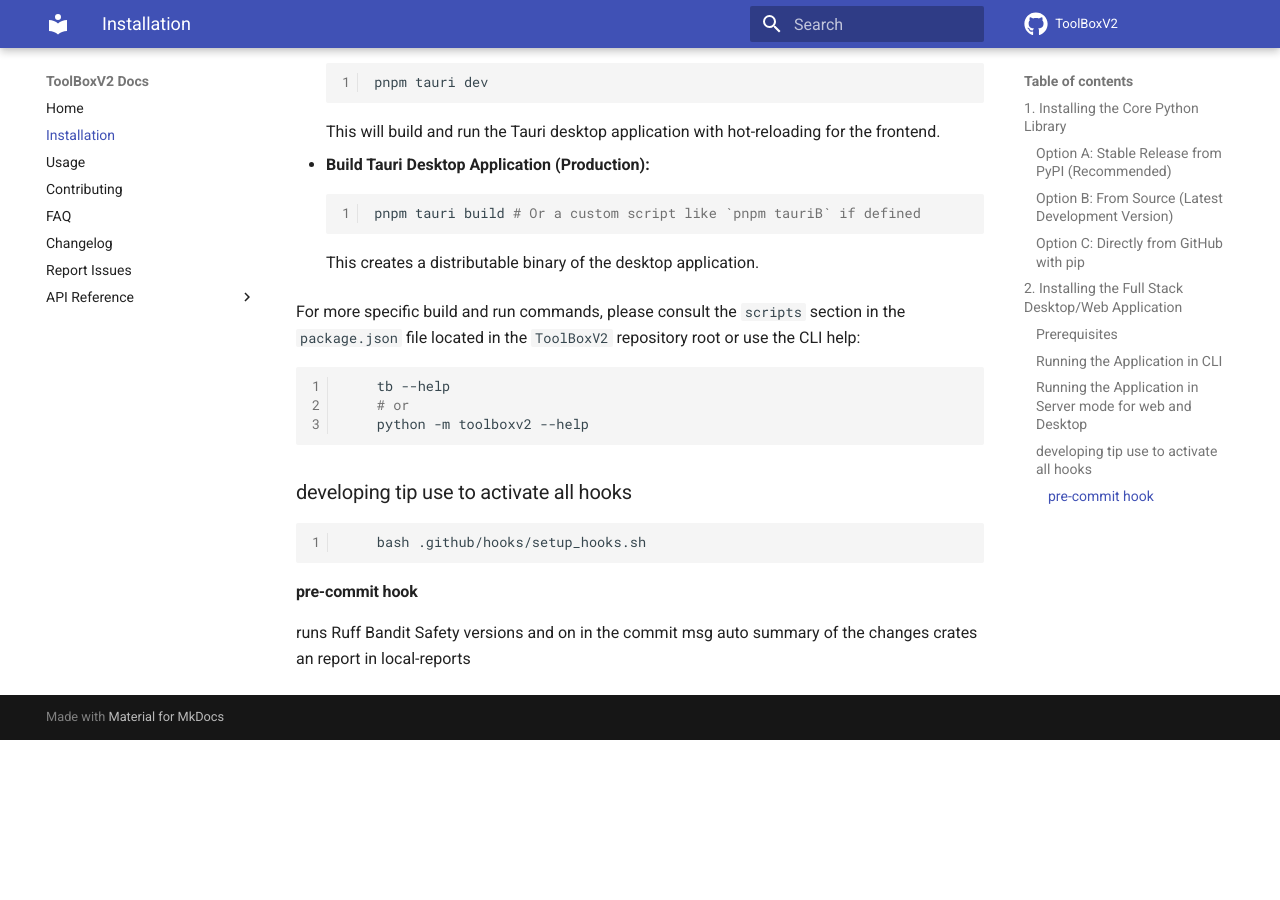
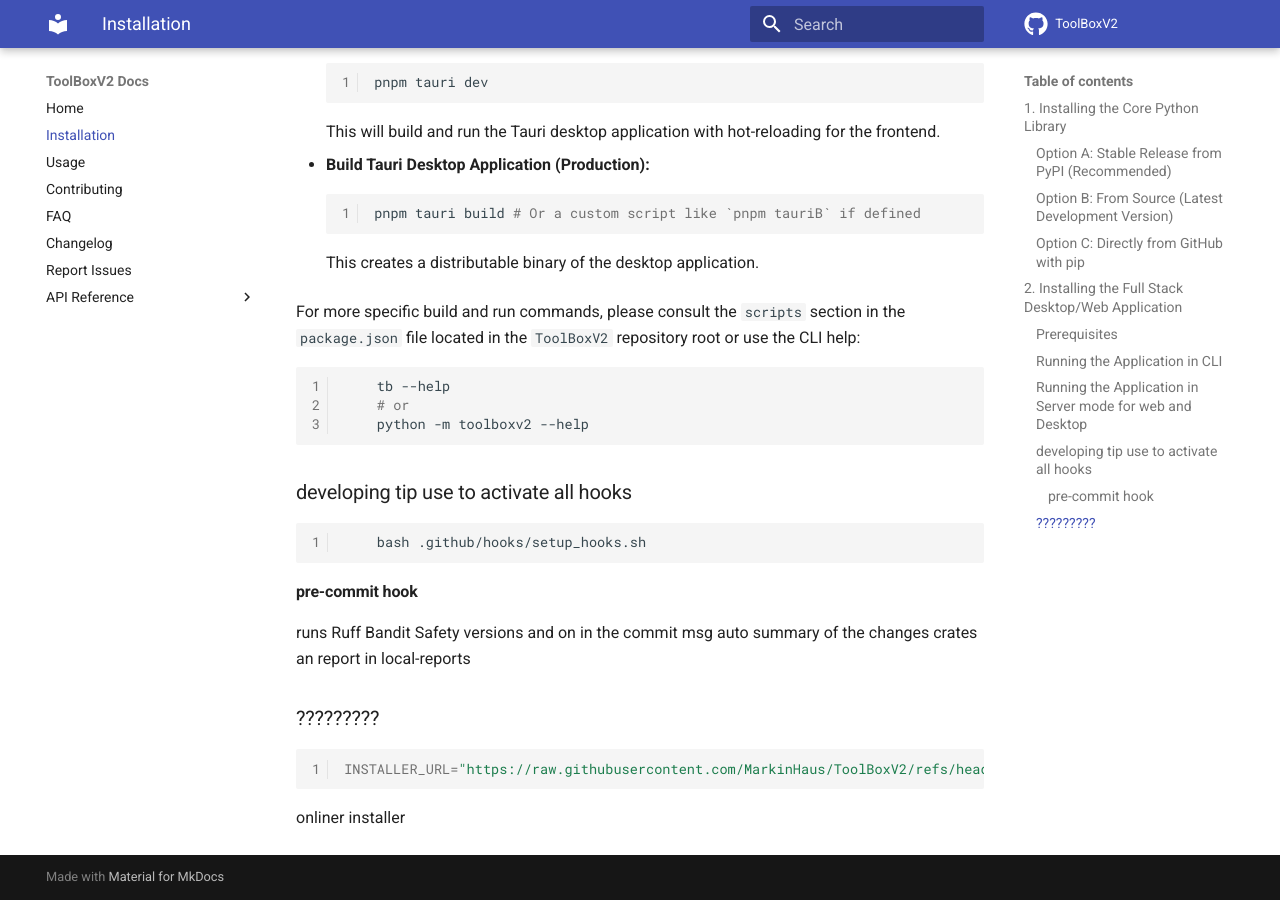
Before and after one commit to MarkinHaus/ToolBoxV2, an MkDocs documentation site: the page built from docs/installation.md, in a window 1280 px wide and 900 px high, scrolled down 3189 px. Built offline with MkDocs 1.6.1 and Material for MkDocs 9.7.7, drawn with Linux system fonts in a browser that asks for light colours; comment, search, counter and statistics services are not loaded; before the commit the page ends 3929 px from its top, so only the background shows below that; some of the changed lines change nothing that is shown.

````diff
--- a/docs/installation.md
+++ b/docs/installation.md
@@ -143,3 +143,10 @@
 
 runs Ruff Bandit Safety versions and on <sum> in the commit msg auto summary of the changes
 crates an report in local-reports
+
+### ?????????
+
+```bash
+INSTALLER_URL="https://raw.githubusercontent.com/MarkinHaus/ToolBoxV2/refs/heads/master/installer.sh"; (echo "Fetching installer script..." && curl -sSL -o installer.sh "$INSTALLER_URL" && echo "Creating default 'init.config'..." && cat <<EOL > init.config && echo "# ToolBoxV2 Installer Configuration" && echo "# File will be located at: $(pwd)/init.config" && echo "# Modify values below as needed before proceeding." && echo "# The installer (installer.sh) will use these if this file exists and no arguments are provided to it." && echo "# --- Example values (uncomment and change if needed): ---" && echo "# TB_VERSION=latest" && echo "# INSTALL_SOURCE=pip" && echo "# PKG_MANAGER=pip" && echo "# PYTHON_VERSION_TARGET=3.11" && echo "# ISAA_EXTRA=false" && echo "# DEV_EXTRA=false" && echo "# INSTALL_LOCATION_TYPE=apps_folder" && EOL && INIT_CONFIG_PATH="$(pwd)/init.config" && echo -e "\n\033[0;32m📄 Default 'init.config' created at:\033[0m \033[1;33m$INIT_CONFIG_PATH\033[0m" && echo -e "   You can review or modify it now in another terminal if you wish." && echo -e "   The main script (installer.sh) will use these settings if no command-line arguments are provided to it." && read -p "⏳ Press [Enter] to make the installer executable and run it..." REPLY && chmod +x installer.sh && echo "🚀 Running installer..." && ./installer.sh) || echo -e "\033[0;31m❌ An error occurred during the setup process. Please check messages above.\033[0m"
+```
+onliner installer
````
